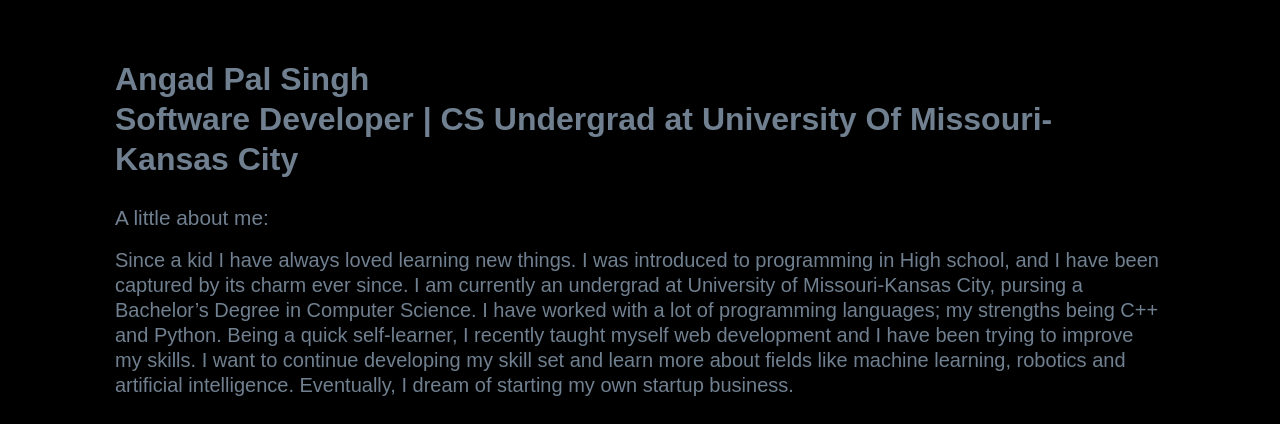
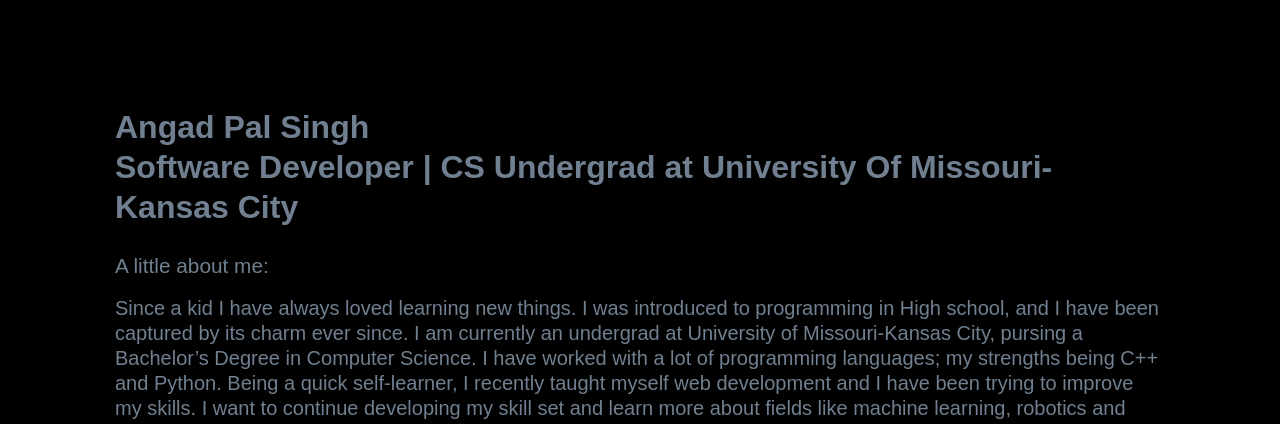
Before and after one commit to angad-singh15/My-Website, a plain HTML site: page index.html in a window 1280 px wide. Shown: the top 424 px of the page. Drawn offline with Linux system fonts and the light colour scheme.

Commit message:
Fixed margins

```diff
--- a/style.css
+++ b/style.css
@@ -14,7 +14,7 @@
 }
 
 .wrapper {
-  margin: 2em auto;
+  margin: 5em auto;
   max-width: 1050px;
 }
 
```
